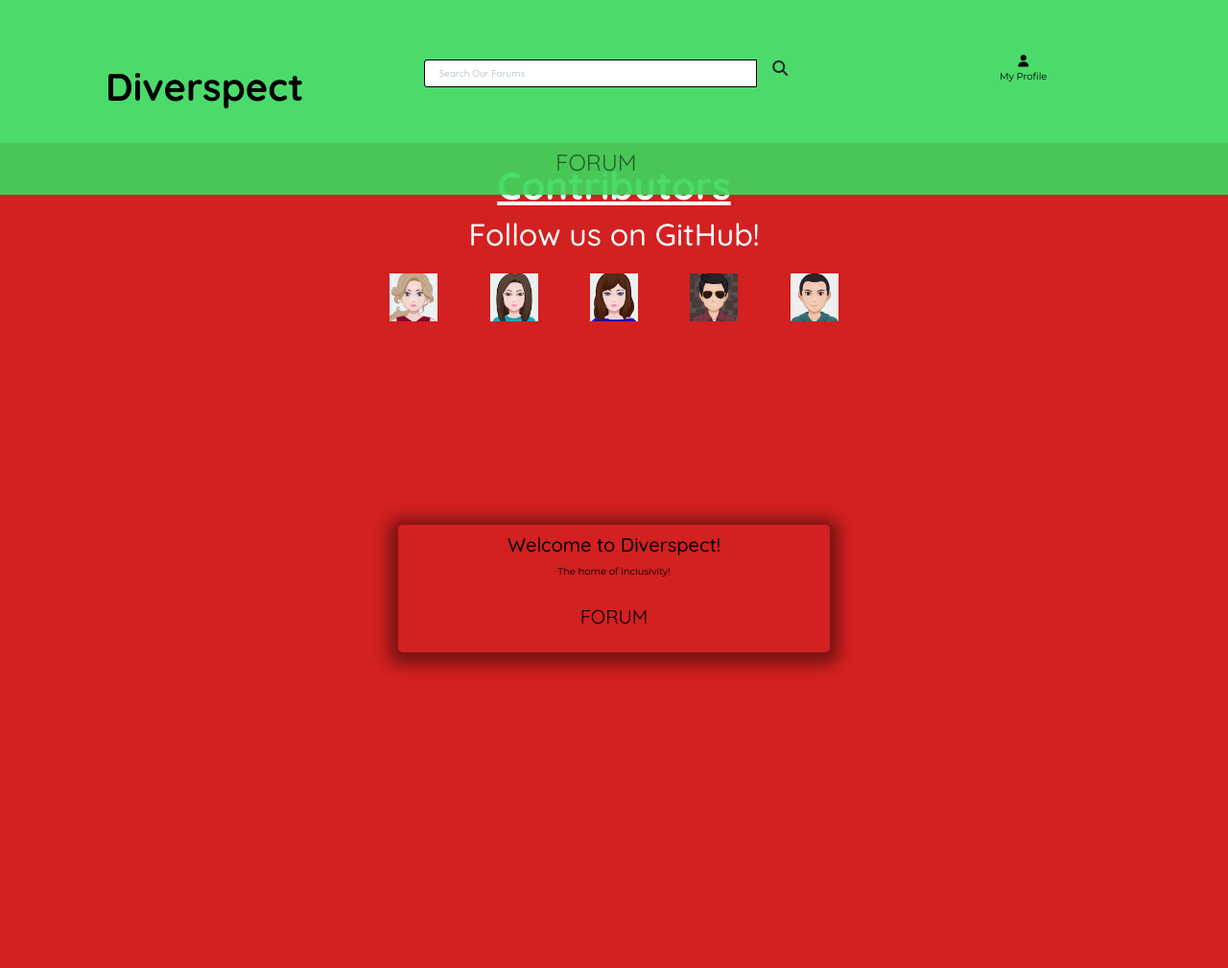
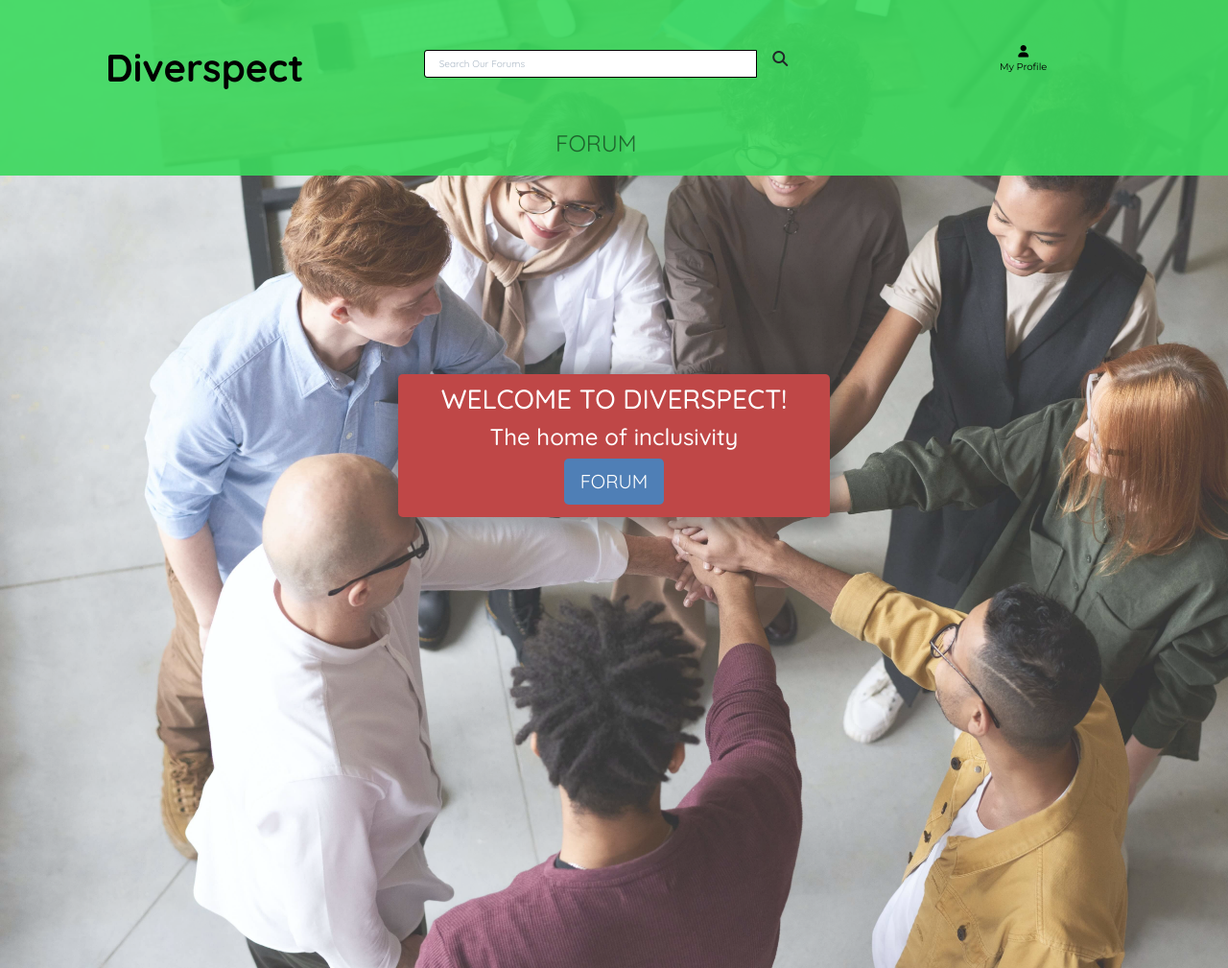
Before and after one commit to Gwen-Bradbury/trust-in-soda-hackathon, a Django app: page / in a window 1280 px wide. Shown: the whole page at 96% size. Run offline with Django 3.2, Linux system fonts and the light colour scheme; some libraries are stand-ins or nearby versions.

Commit message:
style: added background img to home page

```diff
--- a/home/templates/home/index.html
+++ b/home/templates/home/index.html
@@ -17,10 +17,10 @@
     <div class="row jumbotron-container">
         <div class="col-12">
             <div class="jumbotron text-center jumbotron-content">
-                <h5 class="pt-1">Welcome to Diverspect!</h5>
-                <p>The home of inclusivity!</p>
+                <h3 class="pt-1 text-white text-uppercase">Welcome to Diverspect!</h3>
+                <h4 class="text-white">The home of inclusivity</h4>
                 <h2>
-                    <a href="{% url 'forum' %}" class="display-4 headline-links btn btn-lg text-uppercase">
+                    <a href="{% url 'forum' %}" class="display-4 headline-links forum-btn btn btn-lg text-uppercase text-white">
                         Forum
                     </a>
                 </h2>
--- a/static/css/base.css
+++ b/static/css/base.css
@@ -101,7 +101,7 @@
 
 .title {
     text-align: center;
-    padding: 50px 0 5px;
+    padding: 30px 0 5px;
 }
 
 .title {
@@ -318,20 +318,20 @@
 
 /* Landing Page Image and Text */
 .jumbotron-section {
-    background-color: rgb(211, 32, 32);
+    background-image: url('/media/homepage.jpg');
+    opacity: .8;
     background-size: cover;
     height: inherit;
     width: 100%;
-
+    top: 0px;
     display: flex;
     align-items: center;
     justify-content: center;
-
     position: fixed;
 }
 
 .jumbotron-content {
-    background-color: #fff0;
+    background-color: rgb(175, 25, 25);
     padding: 5px;
     margin-bottom: 5rem;
     max-height: 400px;
@@ -340,11 +340,16 @@
     position: relative;
 }
 
+.forum-btn {
+    background-color: #235FA4;
+}
+
 /* Footer CSS */
 
 .github-links li {
     display: inline;
     list-style: none;
+
 }
 
 .github-links {
@@ -357,11 +362,6 @@
     font-size: 150%;
     padding-right: 2%;
     padding-left: 2%;
-}
-
-.github-links img {
-    height: 50px;
-    width: 50px;
 }
 
 /* Background Image Overlay */
@@ -420,6 +420,18 @@
     transition: color .15s ease-in-out,background-color .15s ease-in-out,border-color .15s ease-in-out,box-shadow .15s ease-in-out;
 }
 
+/* Back To Top Button */
+.to-top-button {
+    height: 42px;
+    width: 42px;
+    position: fixed;
+    bottom: 10px;
+    right: 10px;
+}
+.to-top-link {
+    color: #DC2F02 !important;
+}
+
 /* -------------------------------- Media Queries */
 /* Fixed Navbar on Medium Screens and Up  */
 @media (min-width: 992px) {
--- a/templates/base.html
+++ b/templates/base.html
@@ -2,6 +2,7 @@
 
 <!doctype html>
 <html lang="en">
+
 <head>
     <!-- Meta Tags -->
     {% block meta %}
@@ -15,7 +16,8 @@
 
     <!-- CSS -->
     {% block corecss %}
-            <link rel="stylesheet" href="https://cdn.jsdelivr.net/npm/bootstrap@4.6.0/dist/css/bootstrap.min.css" integrity="sha384-B0vP5xmATw1+K9KRQjQERJvTumQW0nPEzvF6L/Z6nronJ3oUOFUFpCjEUQouq2+l" crossorigin="anonymous">
+    <link rel="stylesheet" href="https://cdn.jsdelivr.net/npm/bootstrap@4.6.0/dist/css/bootstrap.min.css"
+        integrity="sha384-B0vP5xmATw1+K9KRQjQERJvTumQW0nPEzvF6L/Z6nronJ3oUOFUFpCjEUQouq2+l" crossorigin="anonymous">
     <link rel="stylesheet" href="{% static 'css/base.css' %}">
     {% endblock %}
 
@@ -25,9 +27,14 @@
     <!-- Javascript Tags -->
     {% block corejs %}
     <script src="https://kit.fontawesome.com/0bc4b6b244.js" crossorigin="anonymous"></script>
-            <script src="https://code.jquery.com/jquery-3.6.0.min.js" integrity="sha256-/xUj+3OJU5yExlq6GSYGSHk7tPXikynS7ogEvDej/m4=" crossorigin="anonymous"></script>
-            <script src="https://cdn.jsdelivr.net/npm/popper.js@1.16.1/dist/umd/popper.min.js" integrity="sha384-9/reFTGAW83EW2RDu2S0VKaIzap3H66lZH81PoYlFhbGU+6BZp6G7niu735Sk7lN" crossorigin="anonymous"></script>
-            <script src="https://cdn.jsdelivr.net/npm/bootstrap@4.6.0/dist/js/bootstrap.min.js" integrity="sha384-+YQ4JLhjyBLPDQt//I+STsc9iw4uQqACwlvpslubQzn4u2UU2UFM80nGisd026JF" crossorigin="anonymous"></script>
+    <script src="https://code.jquery.com/jquery-3.6.0.min.js"
+        integrity="sha256-/xUj+3OJU5yExlq6GSYGSHk7tPXikynS7ogEvDej/m4=" crossorigin="anonymous"></script>
+    <script src="https://cdn.jsdelivr.net/npm/popper.js@1.16.1/dist/umd/popper.min.js"
+        integrity="sha384-9/reFTGAW83EW2RDu2S0VKaIzap3H66lZH81PoYlFhbGU+6BZp6G7niu735Sk7lN"
+        crossorigin="anonymous"></script>
+    <script src="https://cdn.jsdelivr.net/npm/bootstrap@4.6.0/dist/js/bootstrap.min.js"
+        integrity="sha384-+YQ4JLhjyBLPDQt//I+STsc9iw4uQqACwlvpslubQzn4u2UU2UFM80nGisd026JF"
+        crossorigin="anonymous"></script>
     {% endblock %}
 
     {% block extra_js %}
@@ -35,6 +42,7 @@
 
     <title>Diverspect {% block extra_title %} {% endblock %}</title>
 </head>
+
 <body>
     <!-- Header -->
     <header class="container-fluid fixed-top">
@@ -63,7 +71,8 @@
             <div class="col-12 col-lg-4 my-auto py-1 py-lg-0">
                 <ul class="list-inline list-unstyled text-center my-0">
                     <li class="list-inline-item dropdown">
-                            <a class="link-button nav-link" href="#" id="user-options" data-toggle="dropdown" aria-haspopup="true" aria-expanded="false">
+                        <a class="link-button nav-link" href="#" id="user-options" data-toggle="dropdown"
+                            aria-haspopup="true" aria-expanded="false">
                             <div class="text-center">
                                 <div><i class="fas fa-user fa-lg"></i></div>
                                 <p class="my-0">My Profile</p>
@@ -89,7 +98,8 @@
         <div class="row">
             <!-- Navbar -->
             <nav class="navbar navbar-expand-lg navbar-light w-100">
-                    <button class="navbar-toggler" type="button" data-toggle="collapse" data-target="#main-nav" aria-controls="main-nav" aria-expanded="false" aria-label="Toggle navigation">
+                <button class="navbar-toggler" type="button" data-toggle="collapse" data-target="#main-nav"
+                    aria-controls="main-nav" aria-expanded="false" aria-label="Toggle navigation">
                     <span class="navbar-toggler-icon"></span>
                 </button>
                 {% include 'includes/mobile_top_header.html' %}
@@ -105,32 +115,29 @@
     {% block content %}
     {% endblock %}
 
+    <!--Footer
     <footer>
         <div class="container-fluid text-center" id="footer">
             <div class="row">
                 <div class="col">
-                        <h1 class="footer-headline">Contributors</h1>
-                        <h2>Follow us on GitHub!</h2>
-                        <!-- Contributors Github links -->
+                    <h2>Follow us!</h2>
+                    () Social links ()
                     <ul class="github-links">
-                            <li><a href="https://github.com/Gwen-Bradbury" target="_blank" rel="noopener noreferrer" aria-label="Gwen avatar"><img
-                                        src="media/gwenavatar.png" alt="contributor avatar"></a></li>
-                            <li><a href="https://github.com/mwmlln" target="_blank" rel="noopener noreferrer" aria-label="Miwa avatar"><img
-                                        src="media/miwaavatar.png" alt="contributor avatar"></a></li>
-                            <li><a href="https://github.com/elerel" target="_blank" rel="noopener noreferrer" aria-label="eleanor avatar"><img
-                                        src="media/eleanoravatar.png" alt="contributor avatar"></a></li>
-                            <li><a href="https://github.com/kylelawrencedev" target="_blank" rel="noopener noreferrer" aria-label="kyle avatar"><img
-                                        src="media/kyleavatar.png" alt="contributor avatar"></a></li>
-                            <li><a href="https://github.com/emidiovaleretto" target="_blank" rel="noopener noreferrer" aria-label="emidio avatar"><img
-                                        src="media/emidioavatar.png" alt="contributor avatar"></a></li>
+                        <li><a href="https://www.facebook.com" target="_blank"><i
+                                    class="fab fa-facebook footer-icons"></i></a></li>
+                        <li><a href="https://www.instagram.com" target="_blank"><i
+                                    class="fab fa-instagram footer-icons"></i></a></li>
+                        <li><a href="https://www.linkedin.com/" target="_blank"><i
+                                    class="fab fa-linkedin footer-icons"></i></a></li>
                     </ul>
                 </div>
             </div>
         </div>
-        </footer>
+    </footer>-->
 
     {% block postload_js %}
     {% endblock %}
 
 </body>
+
 </html>
```
Also changed, not shown: media/homepage.jpg (added). Lines whose indentation alone changed are shown as unchanged.
